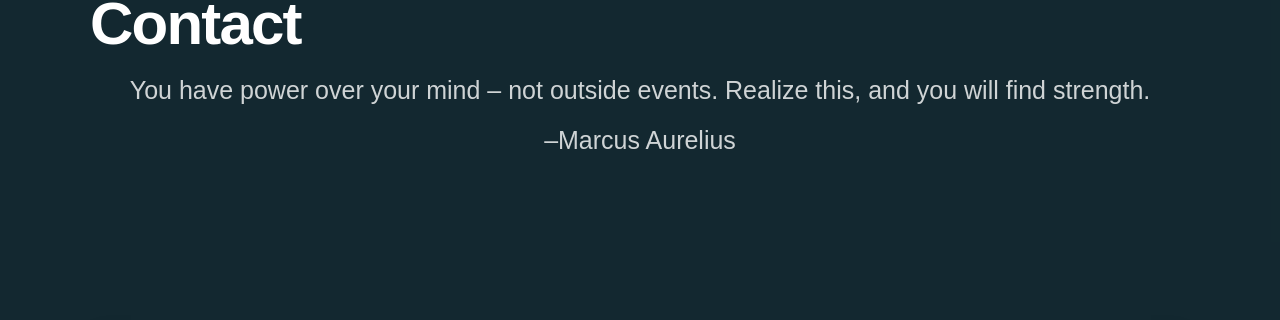
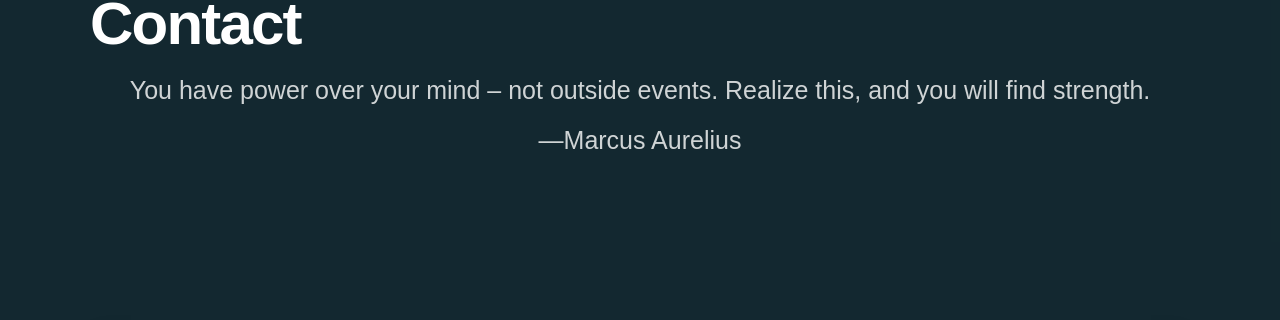
Before and after one commit to crisokonkwo/crisokonkwo.github.io, a Jekyll site: the page built from _pages/contact.md, in a window 1280 px wide. Shown: the part 267-587 px from the top of the page. Built offline with Jekyll 4.4.1, drawn with Linux system fonts in a browser that asks for light colours; nearby versions of some CDN libraries; some web fonts are replaced.

```diff
--- a/_pages/contact.md
+++ b/_pages/contact.md
@@ -1,7 +1,7 @@
 ---
 title: Contact
 subtitle: You have power over your mind – not outside events. Realize this, and you will find strength.
-subtitle_: –Marcus Aurelius
+subtitle_: —Marcus Aurelius
 description:
 featured_image:
 ---
```
